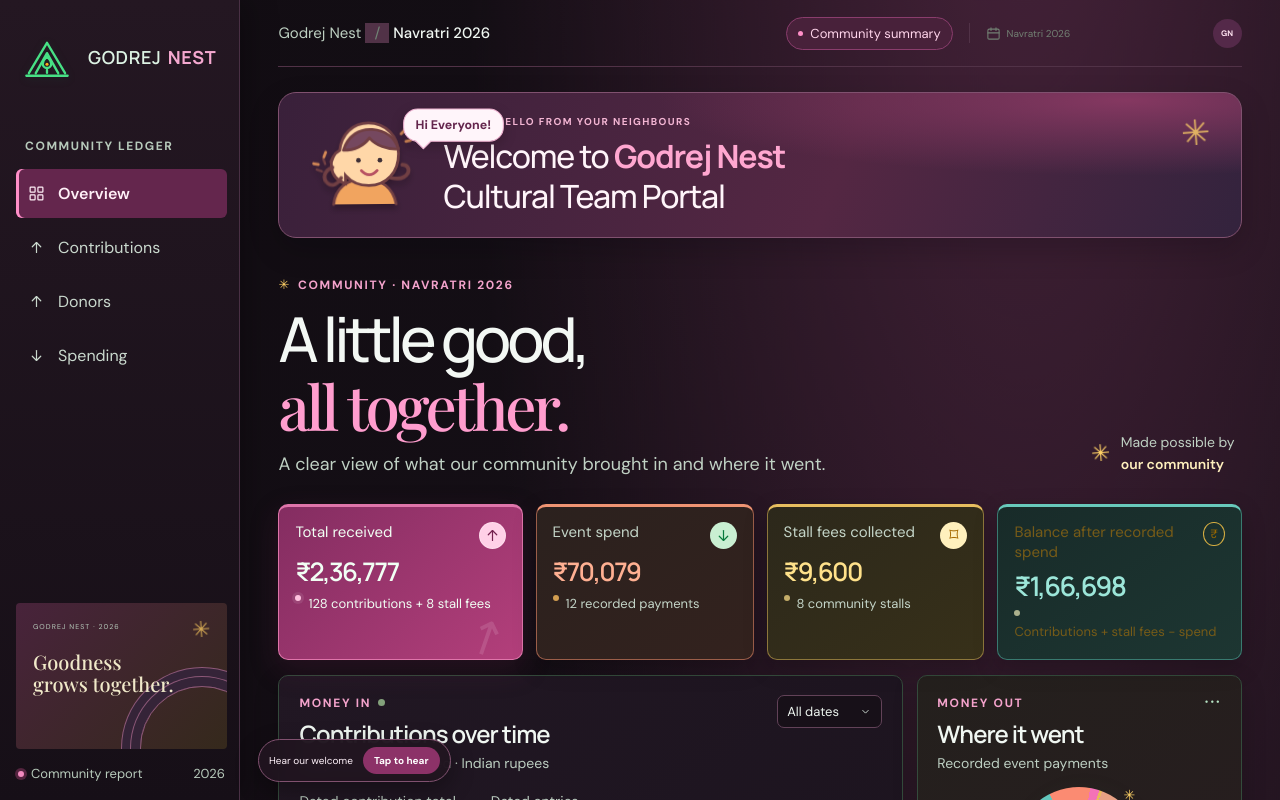
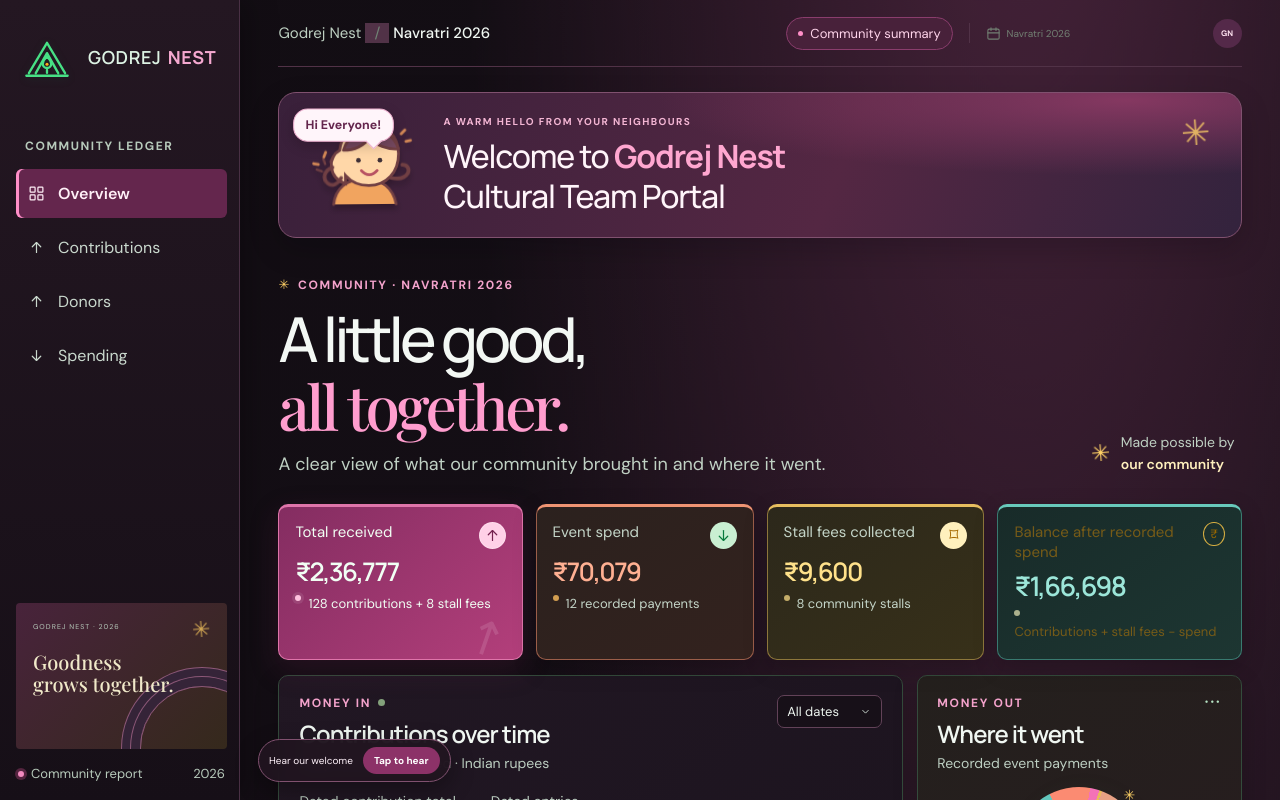
Before and after one commit to abhisheksawant52/Godrejnest, a React (Vite) app: page / in a window 1280 px wide. Shown: the top 800 px of the page. Built offline with nearby package versions, Linux system fonts and the light colour scheme; a web font is replaced by a local one.

Commit message:
Updating Data

```diff
--- a/src/styles.css
+++ b/src/styles.css
@@ -834,8 +834,8 @@
 .welcome-mascot-wrap{position:relative;flex:0 0 112px;width:112px;height:108px}
 .welcome-mascot-wrap .welcome-mascot{width:100%;height:100%}
 .mascot-wave{transform-box:view-box;transform-origin:27px 65px;animation:mascot-wave 1.25s ease-in-out infinite}
-.mascot-speech{position:absolute;z-index:2;top:1px;right:-80px;padding:7px 11px;border:1px solid #eeb1d0;border-radius:14px;background:#fff5fa;color:#64264d;font-size:12px;font-weight:800;white-space:nowrap;box-shadow:0 4px 12px #10070c35;animation:speech-pop 2.5s ease-in-out infinite}
-.mascot-speech:after{content:"";position:absolute;left:13px;bottom:-6px;width:10px;height:10px;background:#fff5fa;border-right:1px solid #eeb1d0;border-bottom:1px solid #eeb1d0;transform:rotate(45deg)}
+.mascot-speech{position:absolute;z-index:2;top:1px;left:-14px;padding:7px 11px;border:1px solid #eeb1d0;border-radius:14px;background:#fff5fa;color:#64264d;font-size:12px;font-weight:800;white-space:nowrap;box-shadow:0 4px 12px #10070c35;animation:speech-pop 2.5s ease-in-out infinite}
+.mascot-speech:after{content:"";position:absolute;right:13px;bottom:-6px;width:10px;height:10px;background:#fff5fa;border-right:1px solid #eeb1d0;border-bottom:1px solid #eeb1d0;transform:rotate(45deg)}
 .welcome-mascot svg{width:100%;height:100%;overflow:visible}
 .welcome-banner-copy{position:relative;z-index:1}
 .welcome-banner-kicker{display:block;margin-bottom:8px;color:#f4b6d4;font-size:10px;font-weight:700;letter-spacing:.14em;text-transform:uppercase}
@@ -845,6 +845,6 @@
 @keyframes welcome-bob{0%,100%{transform:translateY(0) rotate(-2deg)}50%{transform:translateY(-5px) rotate(2deg)}}
 @keyframes mascot-wave{0%,100%{transform:rotate(0)}25%{transform:rotate(-23deg)}50%{transform:rotate(8deg)}75%{transform:rotate(-18deg)}}
 @keyframes speech-pop{0%,100%{transform:translateY(0) scale(1)}50%{transform:translateY(-3px) scale(1.04)}}
-@media(max-width:760px){.welcome-banner{min-height:116px;gap:12px;margin-top:16px;padding:12px 15px;border-radius:14px}.welcome-mascot-wrap{width:84px;height:84px;flex-basis:84px}.welcome-mascot{width:84px;height:84px;flex-basis:84px}.mascot-speech{top:-5px;right:-68px;padding:5px 8px;font-size:10px}.welcome-banner-kicker{font-size:8px;margin-bottom:5px}.welcome-banner h2{font-size:clamp(17px,4.6vw,23px)}.welcome-banner-spark{right:13px;top:8px;font-size:25px}.welcome-break{display:none}}
-@media(max-width:390px){.welcome-banner{gap:8px;padding:10px}.welcome-mascot-wrap{width:66px;height:72px;flex-basis:66px}.welcome-mascot{width:66px;height:72px;flex-basis:66px}.mascot-speech{right:-72px;font-size:9px}.welcome-banner h2{font-size:16px}.welcome-banner-kicker{font-size:7px;letter-spacing:.1em}}
+@media(max-width:760px){.welcome-banner{min-height:116px;gap:12px;margin-top:16px;padding:12px 15px;border-radius:14px}.welcome-mascot-wrap{width:84px;height:84px;flex-basis:84px}.welcome-mascot{width:84px;height:84px;flex-basis:84px}.mascot-speech{top:-5px;left:-9px;padding:5px 8px;font-size:10px}.welcome-banner-kicker{font-size:8px;margin-bottom:5px}.welcome-banner h2{font-size:clamp(17px,4.6vw,23px)}.welcome-banner-spark{right:13px;top:8px;font-size:25px}.welcome-break{display:none}}
+@media(max-width:390px){.welcome-banner{gap:8px;padding:10px}.welcome-mascot-wrap{width:66px;height:72px;flex-basis:66px}.welcome-mascot{width:66px;height:72px;flex-basis:66px}.mascot-speech{left:-6px;font-size:9px}.welcome-banner h2{font-size:16px}.welcome-banner-kicker{font-size:7px;letter-spacing:.1em}}
 @media(prefers-reduced-motion:reduce){.welcome-mascot,.welcome-banner-spark,.mascot-wave,.mascot-speech{animation:none}}
```
